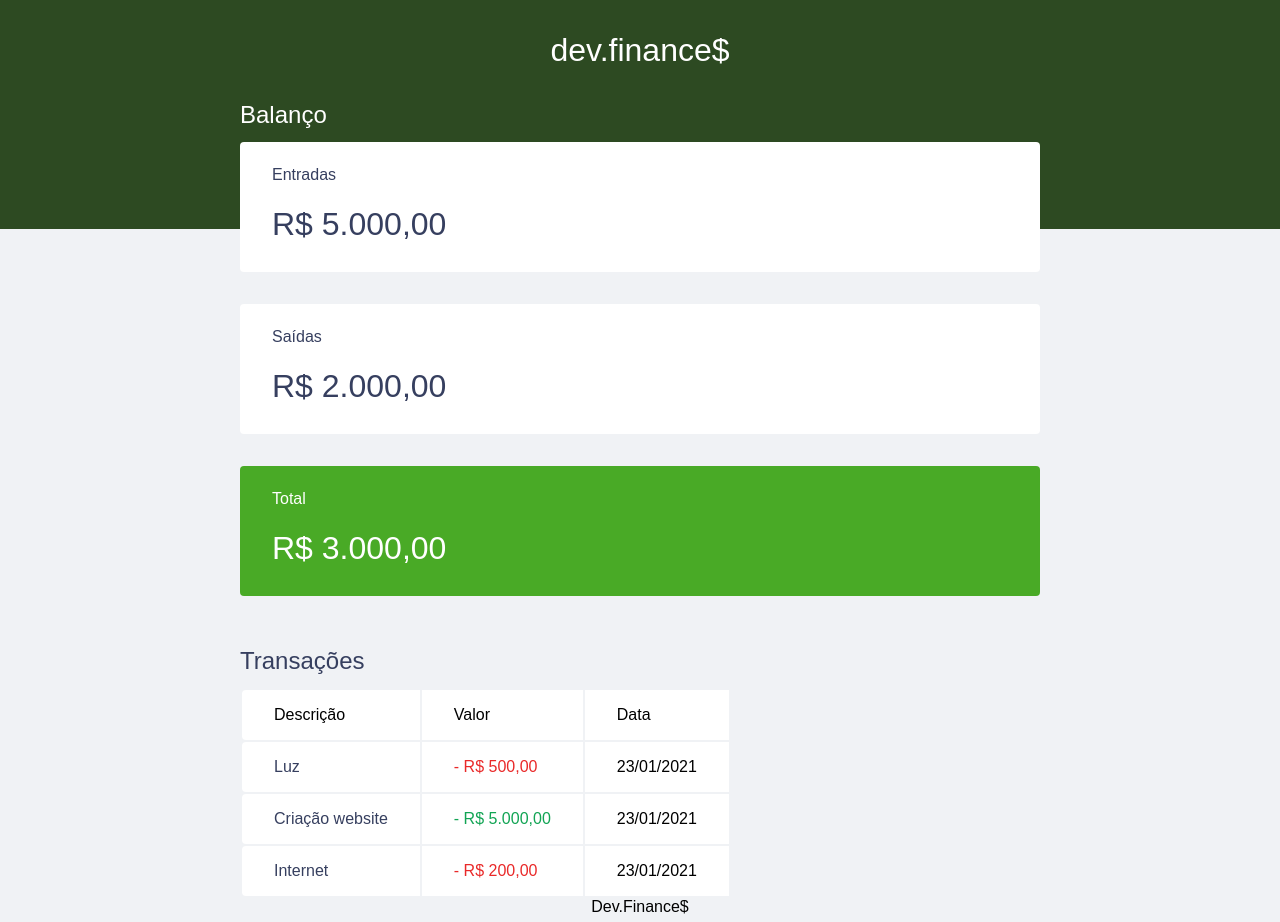
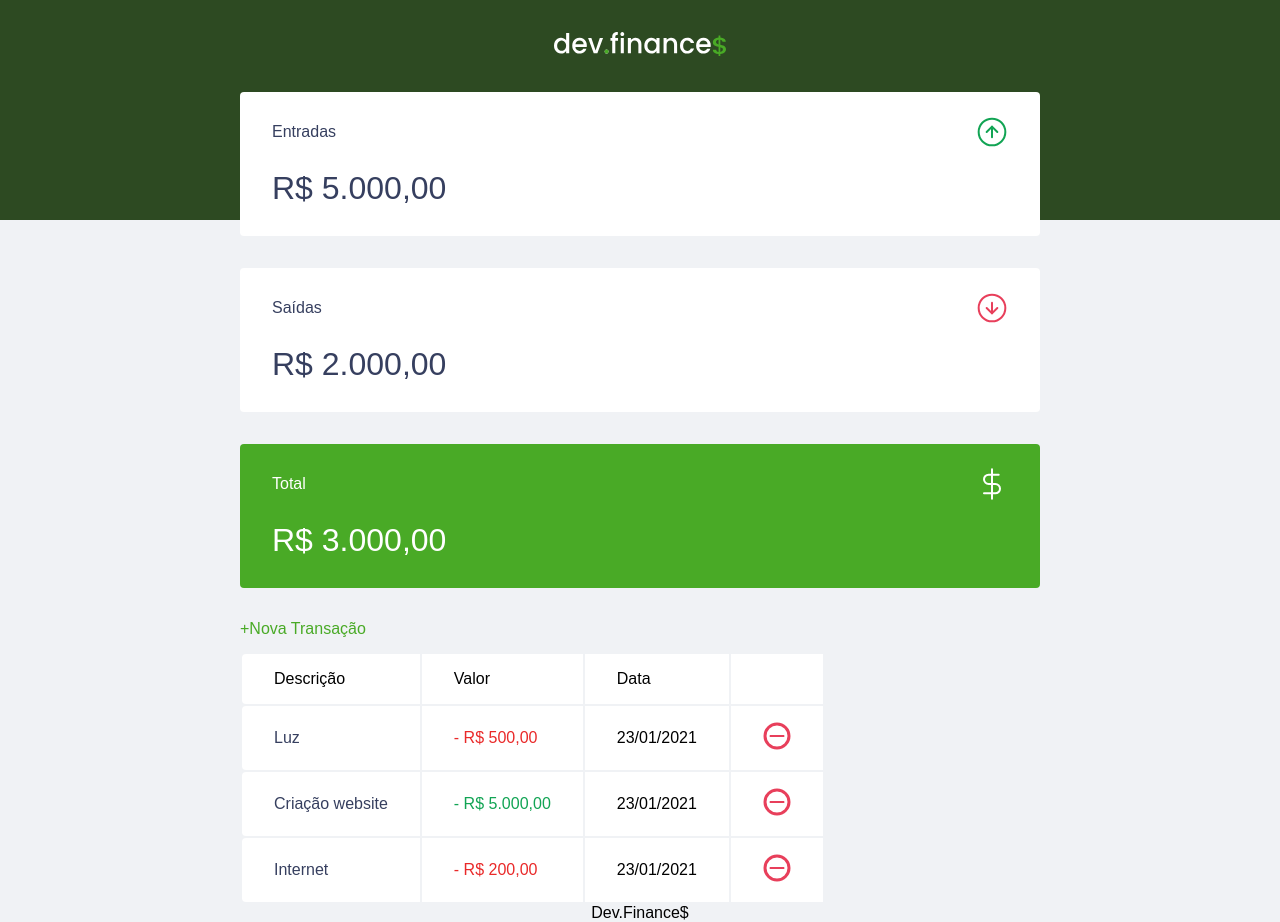
Before and after one commit to IgorHenriqueSouza/Dev.Finance-, a plain HTML site: page index.html in a window 1280 px wide. Drawn offline with Linux system fonts and the light colour scheme.

Commit message:
alterações no layou

```diff
--- a/index.html
+++ b/index.html
@@ -12,29 +12,53 @@
 <body>
 
     <header>
-        <h1 id="logo">dev.finance$</h1>
+        <img src="./assets/logo.svg" alt="Logo Dev.Finance">
     </header>
     <main class="container">
 
         <section id="balance">
-            <h2>Balanço</h2>
+            <h2 class="sr-only">Balanço</h2>
             <div class="card">
-                <h3>Entradas</h3>
+                <h3>
+                    <span>
+                        Entradas
+                    </span>
+                    <img src="./assets/income.svg" alt="Entradas">
+                </h3>
                 <p>R$ 5.000,00</p>
             </div>
             <div class="card">
-                <h3>Saídas</h3>
+                <h3>
+                    <span>
+                        Saídas
+                    </span>
+                    <img src="./assets/expense.svg" alt="Entradas">
+                </h3>
                 <p>R$ 2.000,00</p>
             </div>
             <div class="card total">
-                <h3>Total</h3>
+                <h3>
+                    <span>
+                        Total
+                    </span>
+                    <img src="./assets/total.svg" alt="Entradas">
+                </h3>
                 <p>R$ 3.000,00</p>
             </div>
 
 
         </section>
         <section id="transaction">
-            <h2>Transações</h2>
+
+            <h2 class="sr-only">
+                Transações
+            </h2>
+
+            <a href="#" class="button new">
+                +Nova Transação
+            </a>
+
+
         </section id="data-table">
         <table>
             <Thead>
@@ -42,6 +66,7 @@
                     <th>Descrição</th>
                     <th>Valor</th>
                     <th>Data</th>
+                    <th></th>
                 </tr>
             </Thead>
             <tbody>
@@ -49,16 +74,25 @@
                     <td class="description">Luz</td>
                     <td class="expense">- R$ 500,00</td>
                     <td class="data">23/01/2021</td>
+                    <td>
+                        <img src="./assets/minus.svg" alt="Remover Transação">
+                    </td>
                 </tr>
                 <tr>
                     <td class="description">Criação website</td>
                     <td class="income">- R$ 5.000,00</td>
                     <td class="data">23/01/2021</td>
+                    <td>
+                        <img src="./assets/minus.svg" alt="Remover Transação">
+                    </td>
                 </tr>
                 <tr>
                     <td class="description">Internet</td>
                     <td class="expense">- R$ 200,00</td>
                     <td class="data">23/01/2021</td>
+                    <td>
+                        <img src="./assets/minus.svg" alt="Remover Transação">
+                    </td>
                 </tr>
 
 
--- a/style.css
+++ b/style.css
@@ -13,6 +13,18 @@ body{
     background: #f0f2f5;
     font-family: 'Poppins', sans-serif;
 }
+
+.sr-only{
+    position: absolute;
+    width: 1px;
+    height: 1px;
+    padding: 0;
+    margin: -1px;
+    overflow: hidden;
+    clip:react(0, 0, 0, 0);
+    white-space: nowrap;
+    border-width: 0;
+}
 .container {
     width: min(90vw, 800px);
     margin: auto;
@@ -25,6 +37,20 @@ h2 {
 
     font-weight: normal;
 
+}
+
+/* Links & Buttons ============================*/
+a {
+    color: #49AA26;
+    text-decoration: none;
+}
+
+a:hover {
+    color: #3dd785;
+}
+.button.new {
+    display: inline-block;
+    margin-bottom: .9rem;
 }
 
 /* Header ============================*/
@@ -62,6 +88,9 @@ header {
 .card h3 {
     font-weight: normal;
     font-size: 1rem;
+    display: flex;
+    align-items: center;
+    justify-content: space-between;
 }
 
 .card p {
```
Also changed, not shown: assets/expense.svg (added), assets/income.svg (added), assets/logo.svg (added), assets/minus.svg (added), assets/plus.svg (added), assets/total.svg (added).
